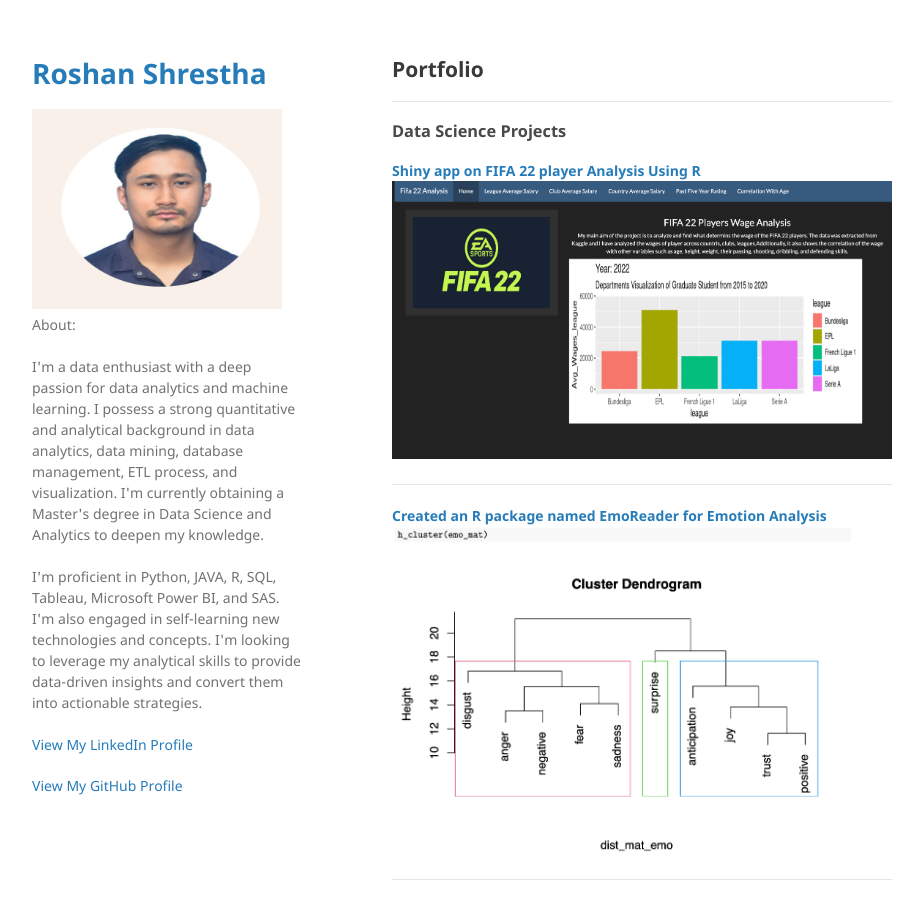
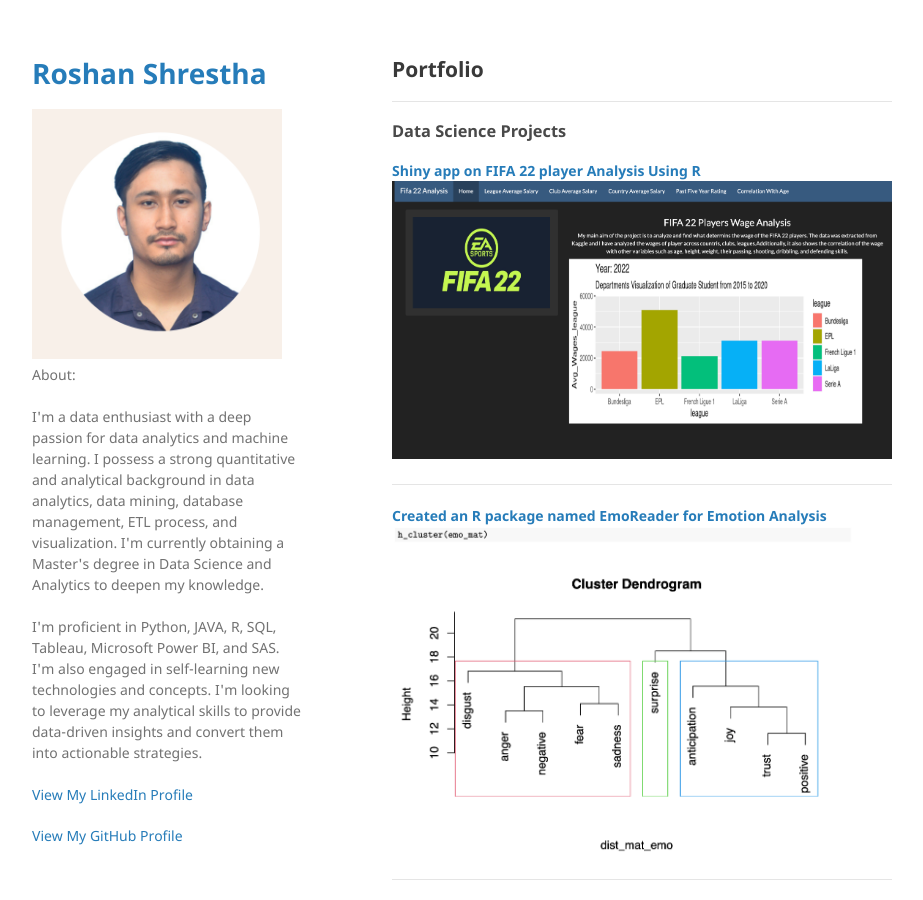
Before and after one commit to casirose/casirose.github.io, a Jekyll site: the page built from index.md, in a window 1280 px wide and 900 px high. Shown: the whole window, without its empty margins (178-1101 px from the left). Built offline with Jekyll 4.4.1, drawn with Linux system fonts in a browser that asks for light colours; our own code applies the rules of GitHub Pages for plain Markdown files.

Commit message:
Update default.html

```diff
--- a/_layouts/default.html
+++ b/_layouts/default.html
@@ -18,7 +18,7 @@
         <h1><a href="{{ "/" | absolute_url }}">{{ site.title | default: site.github.repository_name }}</a></h1>
 
         {% if site.logo %}
-          <img src="{{site.logo | relative_url}}" alt="Logo" width="250" height="200"/>
+          <img src="{{site.logo | relative_url}}" alt="Logo" width="250" height="250"/>
         {% endif %}
 
         <p>{{ site.description | default: site.github.project_tagline }}</p>
```
